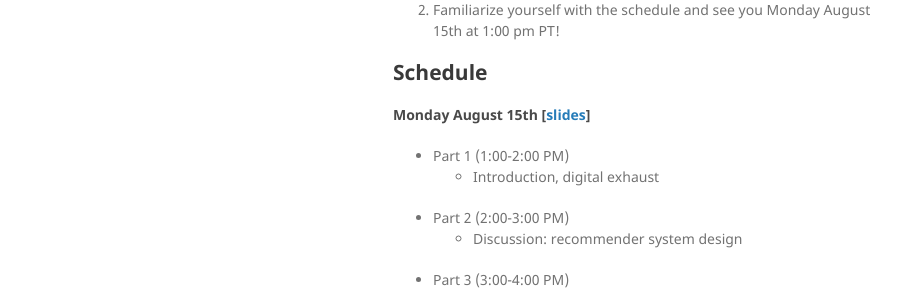
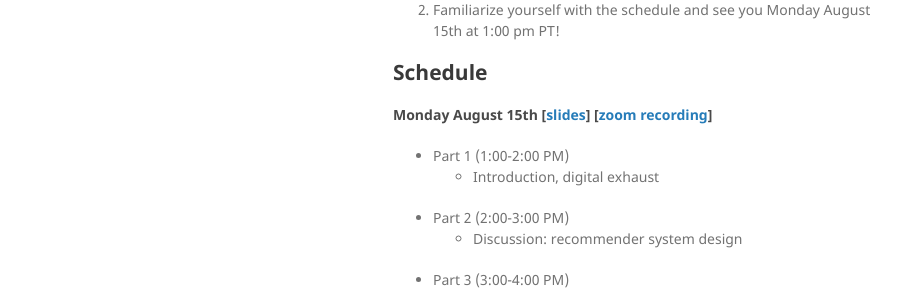
Before and after one commit to jenniferzyy/data-privacy-ethics, a Jekyll site: the page built from index.md, in a window 1280 px wide. Shown: the part 1092-1385 px from the top of the page, without its empty margins (177-1101 px from the left). Built offline with Jekyll 4.4.1, drawn with Linux system fonts in a browser that asks for light colours; our own code applies the rules of GitHub Pages for plain Markdown files.

Commit message:
zoom recording

```diff
--- a/index.md
+++ b/index.md
@@ -17,7 +17,7 @@ Johan Ugander is an Associate Professor at Stanford University in the Department
 2. Familiarize yourself with the schedule and see you Monday August 15th at 1:00 pm PT!
 
 ## Schedule
-#### Monday August 15th [[slides](/docs/day1-digital-exhaust-and-ml.pdf)]
+#### Monday August 15th [[slides](/docs/day1-digital-exhaust-and-ml.pdf)] [[zoom recording](https://stanford.zoom.us/rec/share/AkpiSzqyUvzlQZdslmzvElXjFpS2fvteI50BemyZFcA-D3mdocRsoy1WJdkoysOh.cEQOPM8XKS_kPBBQ?startTime=1660592689000)]
 - Part 1 (1:00-2:00 PM)
   - Introduction, digital exhaust
 - Part 2 (2:00-3:00 PM)
```
